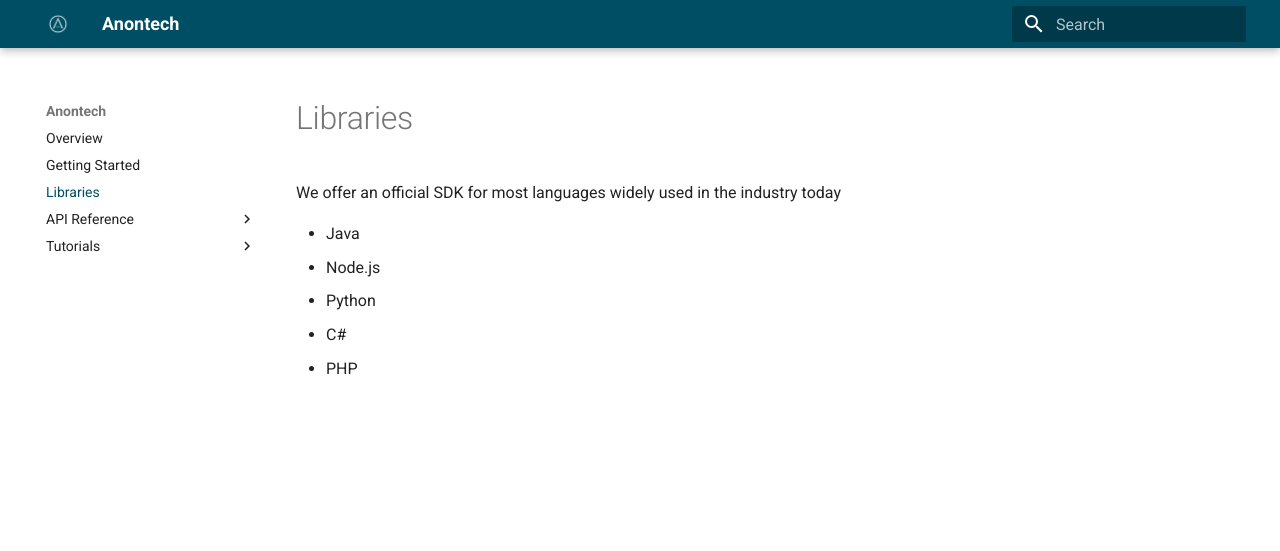
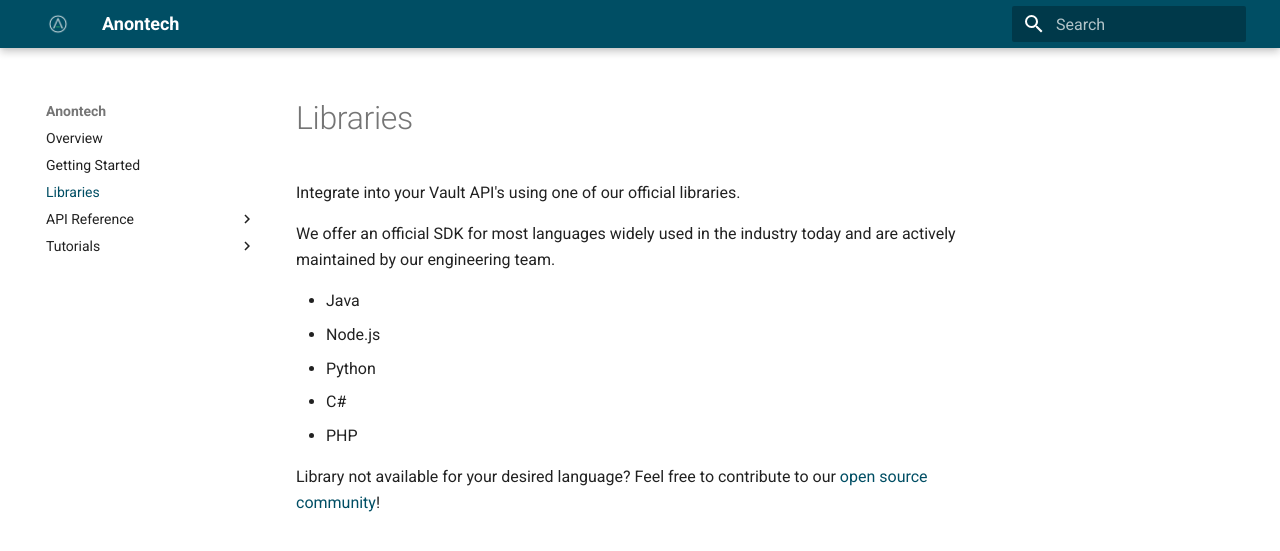
Before and after one commit to anontechnology/documentation, an MkDocs documentation site: the page built from docs/libraries.md, in a window 1280 px wide. Shown: the top 551 px of the page. Built offline with MkDocs 1.6.1 and Material for MkDocs 9.7.7, drawn with Linux system fonts in a browser that asks for light colours.

Commit message:
Updated libraries page

```diff
--- a/docs/libraries.md
+++ b/docs/libraries.md
@@ -1,9 +1,12 @@
 # Libraries
+Integrate into your Vault API's using one of our official libraries.
 
-We offer an official SDK for most languages widely used in the industry today
+We offer an official SDK for most languages widely used in the industry today and are actively maintained by our engineering team.
 
 - Java
 - Node.js
 - Python
 - C#
 - PHP
+
+Library not available for your desired language? Feel free to contribute to our [open source community](https://github.com/anontechnology)!
```
Also changed, not shown: docs/API Reference/datapoints.md (+1 -1 lines).
